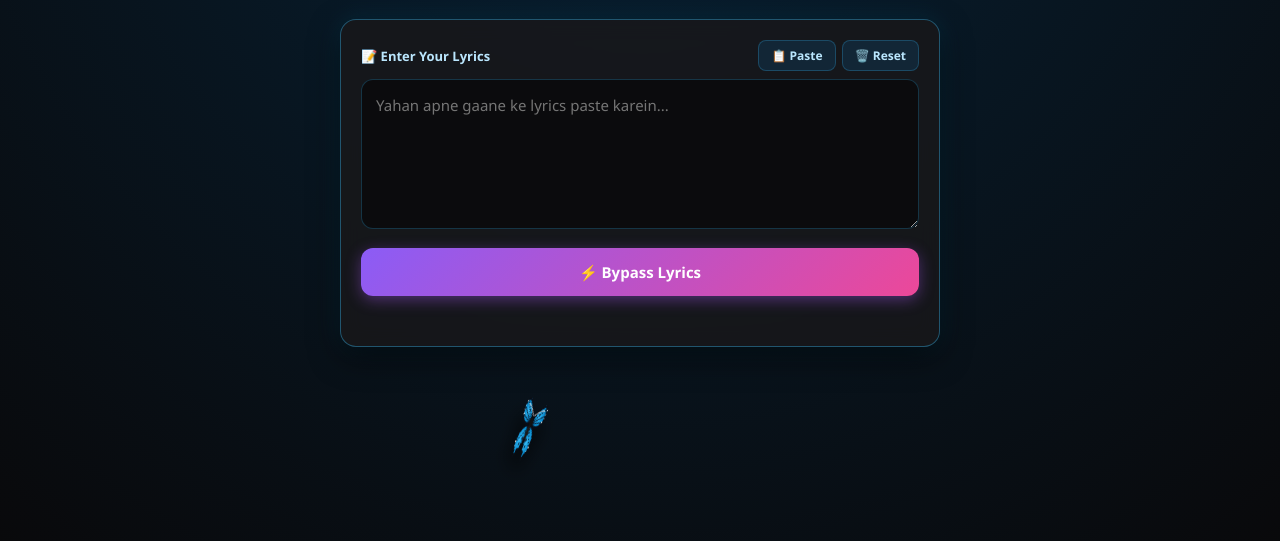
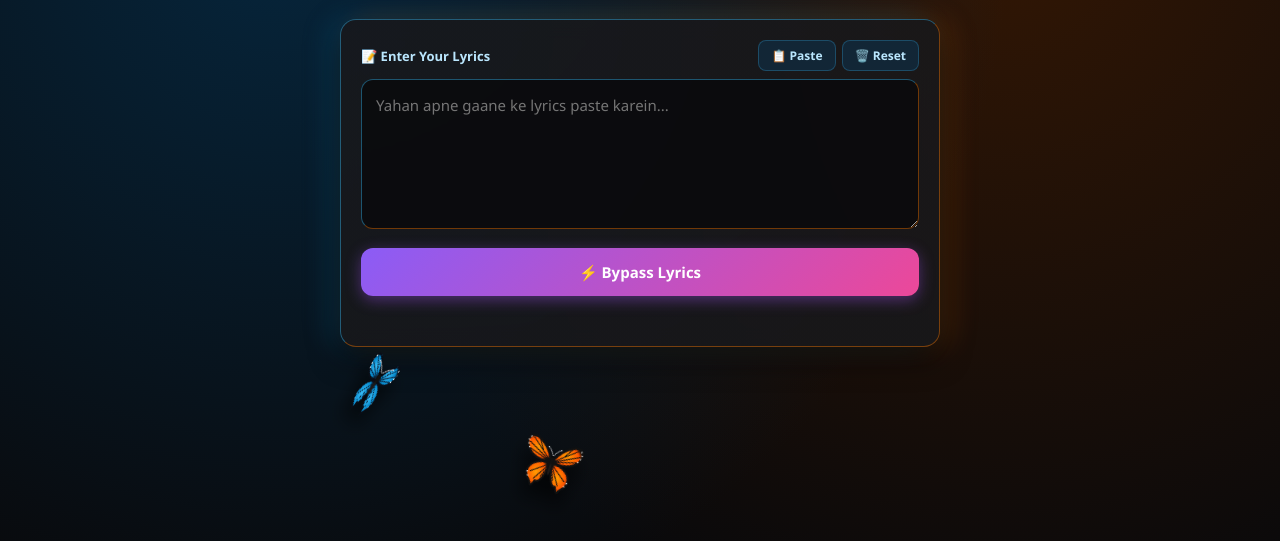
Before and after one commit to rajudmc/Raju-Lyrics-ByPass, a plain HTML site: page index.html in a window 1280 px wide. Shown: the part 259-800 px from the top of the page. Drawn offline with Linux system fonts and the light colour scheme.

Commit message:
Refactor theme variables for dual side support

```diff
--- a/index.html
+++ b/index.html
@@ -6,19 +6,25 @@
   <title>Raju Lyrics ByPass</title>
   <style>
     :root {
-      --theme-bg-top: #292008;
-      --theme-accent: #facc15;
-      --theme-accent-2: #f59e0b;
+      --theme-bg-left: #292008;
+      --theme-bg-right: #292008;
+      --theme-accent-left: #facc15;
+      --theme-accent-right: #f59e0b;
       --theme-light: #fef08a;
-      --theme-border: rgba(250, 204, 21, 0.35);
-      --theme-border-soft: rgba(250, 204, 21, 0.22);
-      --theme-glow: rgba(250, 204, 21, 0.14);
+      --theme-border-left: rgba(250, 204, 21, 0.38);
+      --theme-border-right: rgba(250, 204, 21, 0.38);
+      --theme-border-soft: rgba(250, 204, 21, 0.24);
+      --theme-glow-left: rgba(250, 204, 21, 0.16);
+      --theme-glow-right: rgba(250, 204, 21, 0.16);
       --theme-btn-bg: #2e291d;
     }
 
     * { box-sizing: border-box; font-family: 'Segoe UI', Roboto, Helvetica, Arial, sans-serif; }
     body {
-      background: radial-gradient(circle at top, var(--theme-bg-top) 0%, #09090b 100%);
+      background:
+        radial-gradient(circle at 22% 22%, var(--theme-bg-left) 0%, transparent 62%),
+        radial-gradient(circle at 78% 22%, var(--theme-bg-right) 0%, transparent 62%),
+        #09090b;
       color: #fefce8;
       margin: 0;
       padding: 20px 15px;
@@ -79,7 +85,7 @@
     @keyframes sparkFly { 0% { transform: translate(-50%, -50%) scale(1); opacity: 1; } 100% { transform: translate(calc(-50% + var(--dx)), calc(-50% + var(--dy))) scale(0); opacity: 0; } }
     .touch-ripple {
       position: absolute; width: 16px; height: 16px; border-radius: 50%;
-      border: 2px solid var(--theme-accent); box-shadow: 0 0 14px var(--theme-accent-2), inset 0 0 8px var(--theme-light);
+      border: 2px solid var(--theme-accent-left); box-shadow: 0 0 14px var(--theme-accent-right), inset 0 0 8px var(--theme-light);
       transform: translate(-50%, -50%) scale(0.2); pointer-events: none;
       animation: touchWave 0.75s cubic-bezier(0.16, 1, 0.3, 1) forwards;
     }
@@ -94,7 +100,7 @@
     .header { text-align: center; margin-bottom: 22px; position: relative; z-index: 10; }
     .header h1 {
       font-size: 28px; margin: 0 0 6px 0;
-      background: linear-gradient(90deg, var(--theme-accent-2), var(--theme-light), #ffffff, var(--theme-accent), var(--theme-accent-2));
+      background: linear-gradient(90deg, var(--theme-accent-left), var(--theme-light), #ffffff, var(--theme-accent-right), var(--theme-accent-left));
       background-size: 250% auto; -webkit-background-clip: text; -webkit-text-fill-color: transparent;
       font-weight: 800; animation: textLoopShine 3s linear infinite, floatPulse 2.5s ease-in-out infinite;
     }
@@ -102,9 +108,18 @@
     @keyframes floatPulse { 0%, 100% { transform: scale(1); } 50% { transform: scale(1.03); } }
     .header p { color: #a1a1aa; margin: 0; font-size: 13px; }
     .card {
-      position: relative; z-index: 2; background: rgba(24, 24, 27, 0.85); backdrop-filter: blur(10px);
-      border: 1px solid var(--theme-border); border-radius: 16px; padding: 20px;
-      box-shadow: 0 10px 30px rgba(0, 0, 0, 0.65), 0 0 24px var(--theme-glow);
+      position: relative; z-index: 2;
+      background: linear-gradient(90deg, rgba(24, 24, 27, 0.86) 0%, rgba(24, 24, 27, 0.86) 100%);
+      backdrop-filter: blur(10px);
+      border-top: 1px solid var(--theme-border-left);
+      border-left: 1px solid var(--theme-border-left);
+      border-right: 1px solid var(--theme-border-right);
+      border-bottom: 1px solid var(--theme-border-right);
+      border-radius: 16px; padding: 20px;
+      box-shadow:
+        0 10px 30px rgba(0, 0, 0, 0.65),
+        -12px 0 28px var(--theme-glow-left),
+        12px 0 28px var(--theme-glow-right);
       transition: border-color 1s ease, box-shadow 1s ease;
     }
     .label-row, textarea, button, #resultSection, .status-bar { position: relative; z-index: 10; }
@@ -115,11 +130,15 @@
     }
     textarea {
       width: 100%; height: 150px; background-color: rgba(9, 9, 11, 0.78); color: #fefce8;
-      border: 1px solid var(--theme-border-soft); border-radius: 12px; padding: 14px;
+      border-top: 1px solid var(--theme-border-left);
+      border-left: 1px solid var(--theme-border-left);
+      border-right: 1px solid var(--theme-border-right);
+      border-bottom: 1px solid var(--theme-border-right);
+      border-radius: 12px; padding: 14px;
       font-size: 15px; line-height: 1.5; resize: vertical; margin-bottom: 14px;
       transition: border-color 1s ease, box-shadow 1s ease;
     }
-    textarea:focus { outline: none; border-color: var(--theme-accent); box-shadow: 0 0 0 3px var(--theme-glow); }
+    textarea:focus { outline: none; border-color: var(--theme-accent-left); box-shadow: 0 0 0 3px var(--theme-glow-left); }
     button {
       width: 100%; border: none; padding: 14px 18px; border-radius: 12px; cursor: pointer;
       font-size: 15px; font-weight: 700; transition: all 0.25s ease;
@@ -137,12 +156,12 @@
     }
     #resultSection {
       display: none; margin-top: 20px; padding-top: 18px;
-      border-top: 1px dashed var(--theme-border); animation: fadeIn 0.35s ease;
+      border-top: 1px dashed var(--theme-border-left); animation: fadeIn 0.35s ease;
       transition: border-color 1s ease;
     }
     @keyframes fadeIn { from { opacity: 0; transform: translateY(8px); } to { opacity: 1; transform: translateY(0); } }
     .status-bar {
-      text-align: center; font-size: 13px; color: var(--theme-accent);
+      text-align: center; font-size: 13px; color: var(--theme-accent-left);
       min-height: 18px; margin-top: 12px; font-weight: 500;
       transition: color 1s ease;
     }
@@ -177,7 +196,7 @@
     <div id="resultSection">
       <div class="label-row">
         <span>✅ Bypassed Lyrics Ready</span>
-        <span id="charCount" style="color:var(--theme-accent); font-size:12px;">0 chars</span>
+        <span id="charCount" style="color:var(--theme-accent-right); font-size:12px;">0 chars</span>
       </div>
 
       <textarea id="outputLyrics" readonly></textarea>
@@ -239,13 +258,12 @@
       cInner: '#ff9e00', cMid: '#ff5400', cBorder: '#111111', veinColor: '#111111',
       glowColor: '#ff7b00', glowLight: '#ffe066',
       theme: {
-        bgTop: '#2e1505',
+        bgTop: '#331704',
         accent: '#ff7b00',
-        accent2: '#ea580c',
         light: '#fed7aa',
-        border: 'rgba(255, 123, 0, 0.38)',
-        borderSoft: 'rgba(255, 123, 0, 0.24)',
-        glow: 'rgba(255, 123, 0, 0.16)',
+        border: 'rgba(255, 123, 0, 0.42)',
+        borderSoft: 'rgba(255, 123, 0, 0.25)',
+        glow: 'rgba(255, 123, 0, 0.18)',
         btnBg: '#2e1e12'
       },
       hasStripes: false
@@ -255,13 +273,12 @@
       cInner: '#38bdf8', cMid: '#0284c7', cBorder: '#090d16', veinColor: '#0c243c',
       glowColor: '#0ea5e9', glowLight: '#bae6fd',
       theme: {
-        bgTop: '#072236',
+        bgTop: '#06263d',
         accent: '#38bdf8',
-        accent2: '#0284c7',
         light: '#bae6fd',
-        border: 'rgba(56, 189, 248, 0.38)',
-        borderSoft: 'rgba(56, 189, 248, 0.24)',
-        glow: 'rgba(14, 165, 233, 0.16)',
+        border: 'rgba(56, 189, 248, 0.42)',
+        borderSoft: 'rgba(56, 189, 248, 0.25)',
+        glow: 'rgba(14, 165, 233, 0.18)',
         btnBg: '#122636'
       },
       hasStripes: false
@@ -271,13 +288,12 @@
       cInner: '#fef08a', cMid: '#eab308', cBorder: '#14120e', veinColor: '#14120e',
       glowColor: '#eab308', glowLight: '#fef9c3',
       theme: {
-        bgTop: '#292008',
+        bgTop: '#2e2407',
         accent: '#facc15',
-        accent2: '#f59e0b',
         light: '#fef08a',
-        border: 'rgba(250, 204, 21, 0.35)',
-        borderSoft: 'rgba(250, 204, 21, 0.22)',
-        glow: 'rgba(250, 204, 21, 0.14)',
+        border: 'rgba(250, 204, 21, 0.40)',
+        borderSoft: 'rgba(250, 204, 21, 0.24)',
+        glow: 'rgba(250, 204, 21, 0.16)',
         btnBg: '#2e291d'
       },
       hasStripes: true
@@ -287,31 +303,61 @@
       cInner: '#f472b6', cMid: '#db2777', cBorder: '#1a0912', veinColor: '#2e091b',
       glowColor: '#ec4899', glowLight: '#fbcfe8',
       theme: {
-        bgTop: '#310b20',
+        bgTop: '#360a22',
         accent: '#f472b6',
-        accent2: '#db2777',
         light: '#fbcfe8',
-        border: 'rgba(244, 114, 182, 0.38)',
-        borderSoft: 'rgba(244, 114, 182, 0.24)',
-        glow: 'rgba(236, 72, 153, 0.16)',
+        border: 'rgba(244, 114, 182, 0.42)',
+        borderSoft: 'rgba(244, 114, 182, 0.25)',
+        glow: 'rgba(236, 72, 153, 0.18)',
         btnBg: '#311726'
       },
       hasStripes: false
     }
   ];
 
-  // पूरी वेबसाइट का थीम कलर तितली के रंग के हिसाब से बदलने वाला फंक्शन
-  function applyButterflyTheme(sp) {
-    if (!sp || !sp.theme) return;
+  // सक्रिय तितलियों की स्थिति के अनुसार Left और Right दोनों साइड का अलग-अलग थीम अपडेट करना
+  const liveButterflies = [];
+  let lastThemeUpdate = 0;
+
+  function syncDualSideThemes(now) {
+    if (now - lastThemeUpdate < 180) return;
+    lastThemeUpdate = now;
+    if (liveButterflies.length === 0) return;
+
     const root = document.documentElement.style;
-    root.setProperty('--theme-bg-top', sp.theme.bgTop);
-    root.setProperty('--theme-accent', sp.theme.accent);
-    root.setProperty('--theme-accent-2', sp.theme.accent2);
-    root.setProperty('--theme-light', sp.theme.light);
-    root.setProperty('--theme-border', sp.theme.border);
-    root.setProperty('--theme-border-soft', sp.theme.borderSoft);
-    root.setProperty('--theme-glow', sp.theme.glow);
-    root.setProperty('--theme-btn-bg', sp.theme.btnBg);
+    const midX = window.innerWidth * 0.5;
+
+    if (liveButterflies.length === 1) {
+      const t = liveButterflies[0].sp.theme;
+      root.setProperty('--theme-bg-left', t.bgTop);
+      root.setProperty('--theme-bg-right', t.bgTop);
+      root.setProperty('--theme-accent-left', t.accent);
+      root.setProperty('--theme-accent-right', t.accent);
+      root.setProperty('--theme-light', t.light);
+      root.setProperty('--theme-border-left', t.border);
+      root.setProperty('--theme-border-right', t.border);
+      root.setProperty('--theme-border-soft', t.borderSoft);
+      root.setProperty('--theme-glow-left', t.glow);
+      root.setProperty('--theme-glow-right', t.glow);
+      root.setProperty('--theme-btn-bg', t.btnBg);
+    } else {
+      // तितलियों को X पोजीशन से सॉर्ट करें: बाईं वाली Left थीम और दाईं वाली Right थीम संभालेगी
+      const sorted = [...liveButterflies].sort((a, b) => a.x - b.x);
+      const leftSp = sorted[0].sp.theme;
+      const rightSp = sorted[sorted.length - 1].sp.theme;
+
+      root.setProperty('--theme-bg-left', leftSp.bgTop);
+      root.setProperty('--theme-bg-right', rightSp.bgTop);
+      root.setProperty('--theme-accent-left', leftSp.accent);
+      root.setProperty('--theme-accent-right', rightSp.accent);
+      root.setProperty('--theme-light', leftSp.light);
+      root.setProperty('--theme-border-left', leftSp.border);
+      root.setProperty('--theme-border-right', rightSp.border);
+      root.setProperty('--theme-border-soft', leftSp.borderSoft);
+      root.setProperty('--theme-glow-left', leftSp.glow);
+      root.setProperty('--theme-glow-right', rightSp.glow);
+      root.setProperty('--theme-btn-bg', leftSp.btnBg);
+    }
   }
 
   function createTopViewButterfly(sp, size, tiltDeg) {
@@ -371,7 +417,7 @@
     return { x: Math.random() * W, y: H + 100, side };
   }
 
-  function getRandomPerchSpot(size) {
+  function getRandomPerchSpot(size, preferSide = null) {
     const targets = [
       document.getElementById('bypassBtn'), document.getElementById('target-label'),
       document.getElementById('target-paste'), document.getElementById('target-reset'),
@@ -379,17 +425,25 @@
     ].filter(el => el && el.offsetParent !== null);
     const chosen = targets[Math.floor(Math.random() * targets.length)];
     const rect = chosen.getBoundingClientRect();
-    return { x: rect.left + (Math.random() * 0.65 + 0.15) * rect.width - size / 2, y: rect.top + rect.height - size * 0.52 };
+
+    // अगर दो तितलियाँ एक साथ हैं, तो एक बाईं ओर और दूसरी दाईं ओर बैठेगी
+    let ratio = Math.random() * 0.65 + 0.15;
+    if (preferSide === 'left') ratio = 0.08 + Math.random() * 0.25;
+    if (preferSide === 'right') ratio = 0.65 + Math.random() * 0.25;
+
+    return { x: rect.left + ratio * rect.width - size / 2, y: rect.top + rect.height - size * 0.52 };
   }
 
   let activeButterflies = 0;
-  function launchSmartButterfly(shouldLand = true) {
+  function launchSmartButterfly(shouldLand = true, preferSide = null) {
     if (activeButterflies >= 3) return;
     activeButterflies++;
-    const sp = speciesList[Math.floor(Math.random() * speciesList.length)];
-    if (shouldLand) {
-      applyButterflyTheme(sp);
-    }
+
+    // कोशिश करें कि नई तितली का रंग पहले से मौजूद तितली से अलग हो ताकि दोनों साइड अलग-अलग थीम दिखे
+    const usedNames = liveButterflies.map(b => b.sp.name);
+    const distinctSpecies = speciesList.filter(s => !usedNames.includes(s.name));
+    const pool = distinctSpecies.length > 0 ? distinctSpecies : speciesList;
+    const sp = pool[Math.floor(Math.random() * pool.length)];
 
     const sizes = [52, 62, 70, 78];
     const size = sizes[Math.floor(Math.random() * sizes.length)];
@@ -397,8 +451,12 @@
     const startPt = getRandomEdgePoint();
     let curX = startPt.x, curY = startPt.y;
     let state = shouldLand ? 'wandering_to_land' : 'passing_through';
-    let targetPt = shouldLand ? getRandomPerchSpot(size) : getRandomEdgePoint(startPt.side);
+    let targetPt = shouldLand ? getRandomPerchSpot(size, preferSide) : getRandomEdgePoint(startPt.side);
     const flipSide = targetPt.x < curX;
+
+    const tracker = { sp: sp, x: curX };
+    liveButterflies.push(tracker);
+    syncDualSideThemes(performance.now());
 
     const el = document.createElement('div');
     el.className = 'butterfly-3d flying';
@@ -406,15 +464,25 @@
     butterflyLayer.appendChild(el);
 
     let curAngle = isSideView ? 0 : Math.random() * 360;
-    let midPt = { x: window.innerWidth * (0.2 + Math.random() * 0.6), y: window.innerHeight * (0.15 + Math.random() * 0.7) };
+    let midXRatio = preferSide === 'left' ? (0.15 + Math.random() * 0.25) : (preferSide === 'right' ? (0.60 + Math.random() * 0.25) : (0.2 + Math.random() * 0.6));
+    let midPt = { x: window.innerWidth * midXRatio, y: window.innerHeight * (0.15 + Math.random() * 0.7) };
     let passedMid = false, perchTimer = 0, nextTriggered = false, wanderNoiseSeed = Math.random() * 100;
+
+    function removeTracker() {
+      const idx = liveButterflies.indexOf(tracker);
+      if (idx !== -1) liveButterflies.splice(idx, 1);
+      syncDualSideThemes(performance.now());
+    }
 
     function step(now) {
       wanderNoiseSeed += 0.022;
+      tracker.x = curX + size * 0.5;
+      syncDualSideThemes(now);
+
       if (state === 'perched') {
         const idleBreath = Math.sin(wanderNoiseSeed * 1.4) * 1.8;
         el.style.transform = isSideView ? `translate3d(${curX}px, ${curY + idleBreath}px, 0)` : `translate3d(${curX}px, ${curY + idleBreath}px, 0) rotateZ(${curAngle}deg)`;
-        if (now - perchTimer > 3400 + Math.random() * 1800) {
+        if (now - perchTimer > 3600 + Math.random() * 1800) {
           state = 'leaving'; el.classList.remove('perched'); el.classList.add('flying'); targetPt = getRandomEdgePoint();
         }
         requestAnimationFrame(step); return;
@@ -424,20 +492,25 @@
       if (!passedMid && state !== 'leaving' && dist < 75) passedMid = true;
       if (state === 'wandering_to_land' && passedMid && dist < 12) {
         state = 'perched'; el.classList.remove('flying'); el.classList.add('perched'); perchTimer = now;
-        applyButterflyTheme(sp);
         triggerColorLandingEffect(curX + size * 0.5, curY + size * 0.65, sp);
         if (!nextTriggered) {
           nextTriggered = true;
-          const spawnTwoTogether = Math.random() < 0.30;
-          setTimeout(() => launchSmartButterfly(true), 450);
-          if (spawnTwoTogether && activeButterflies < 2) setTimeout(() => launchSmartButterfly(false), 950);
+          // 55% चांस कि दूसरी तितली भी साथ आए ताकि दोनों साइड का अलग-अलग थीम दिखे
+          const spawnPair = Math.random() < 0.55;
+          const mySide = (curX + size * 0.5) < window.innerWidth * 0.5 ? 'left' : 'right';
+          const otherSide = mySide === 'left' ? 'right' : 'left';
+          setTimeout(() => launchSmartButterfly(true, otherSide), 450);
+          if (spawnPair && activeButterflies < 2) {
+            setTimeout(() => launchSmartButterfly(true, mySide), 850);
+          }
         }
         requestAnimationFrame(step); return;
       }
       if ((state === 'leaving' || state === 'passing_through') && passedMid && dist < 45) {
         el.remove();
+        removeTracker();
         activeButterflies = Math.max(0, activeButterflies - 1);
-        if (activeButterflies === 0) setTimeout(() => launchSmartButterfly(true), 700);
+        if (activeButterflies === 0) setTimeout(() => launchSmartButterfly(true, 'left'), 600);
         return;
       }
       const speed = (state === 'wandering_to_land' && passedMid && dist < 100) ? 0.72 : 1.15;
@@ -460,7 +533,12 @@
     }
     requestAnimationFrame(step);
   }
-  window.addEventListener('DOMContentLoaded', () => setTimeout(() => launchSmartButterfly(true), 500));
+
+  // शुरुआत में ही दोनों साइड के लिए दो अलग-अलग रंगों की तितलियाँ लॉन्च करें
+  window.addEventListener('DOMContentLoaded', () => {
+    setTimeout(() => launchSmartButterfly(true, 'left'), 400);
+    setTimeout(() => launchSmartButterfly(true, 'right'), 900);
+  });
 
   function resetBypassBtn() {
     const btn = document.getElementById('bypassBtn');
@@ -516,7 +594,7 @@
       void btn.offsetWidth;
       btn.classList.add('done-grey');
       btn.innerText = "✅ Done!";
-      statusEl.style.color = 'var(--theme-accent)';
+      statusEl.style.color = 'var(--theme-accent-left)';
       statusEl.innerText = "✨ Done! Neeche se Copy karke Suno mein paste karein.";
     }, 350);
   }
```
